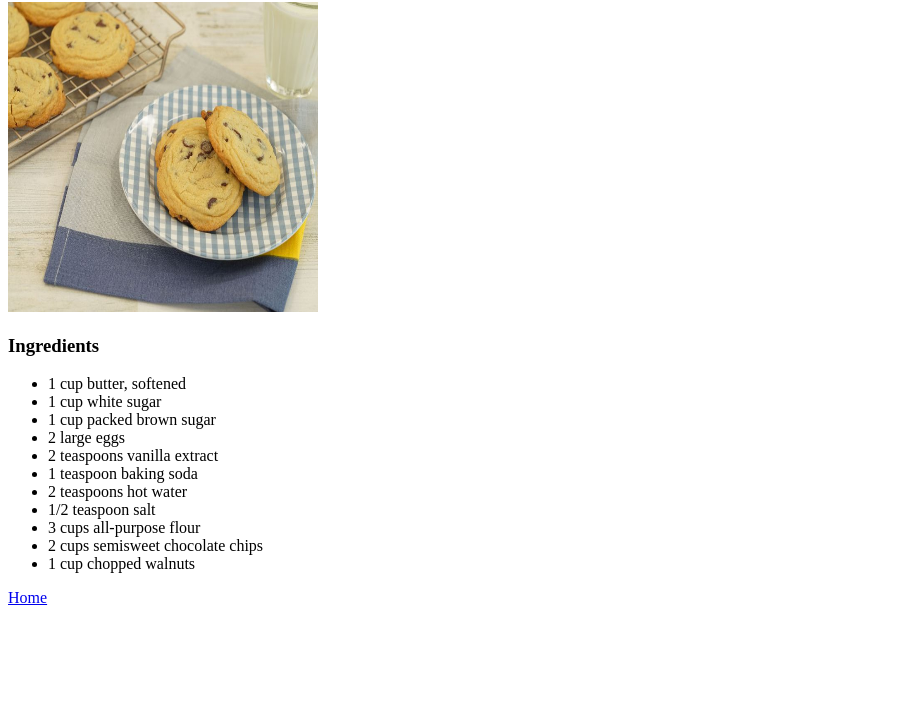
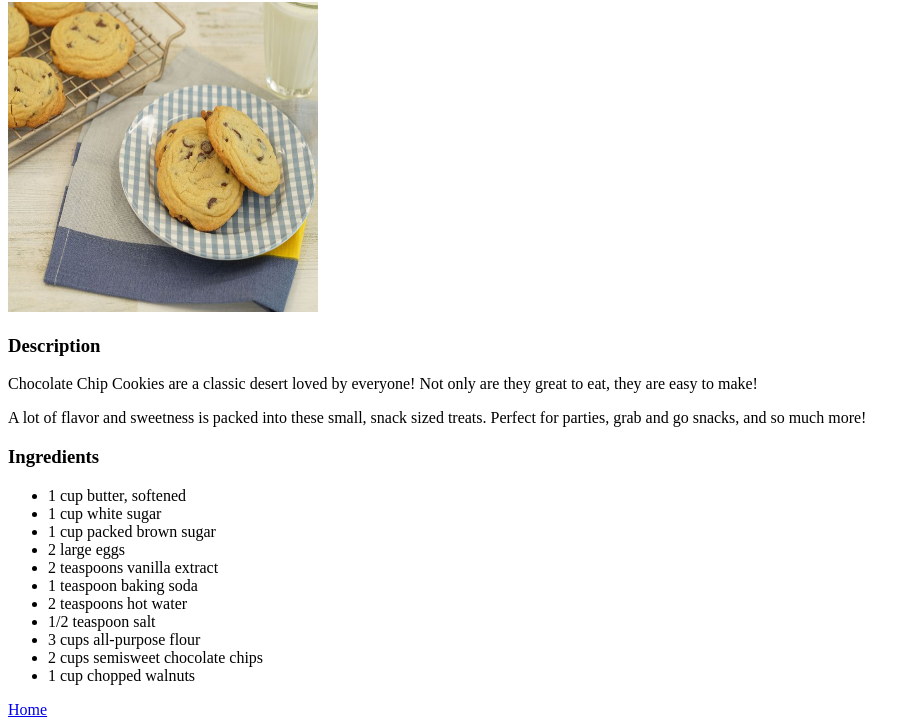
Before and after one commit to Sorothon/odin-recipes, a plain HTML site: page recipes/cookies.html in a window 1280 px wide. Shown: the part 78-805 px from the top of the page, without its empty margins (0-920 px from the left). Drawn offline with Linux system fonts and the light colour scheme.

Commit message:
Add Description before cookie recipe

```diff
--- a/recipes/cookies.html
+++ b/recipes/cookies.html
@@ -8,6 +8,9 @@
     <body>
         <h1>Cookies</h1>
         <img src="./pictures/cookie.jpg" alt="Plate of Cookies" height="310" width="310">
+        <h3>Description</h3>
+        <p>Chocolate Chip Cookies are a classic desert loved by everyone! Not only are they great to eat, they are easy to make!</p>
+        <p>A lot of flavor and sweetness is packed into these small, snack sized treats. Perfect for parties, grab and go snacks, and so much more!</p>
         <h3>Ingredients</h3>
         <ul>
             <li>1 cup butter, softened</li>
```
